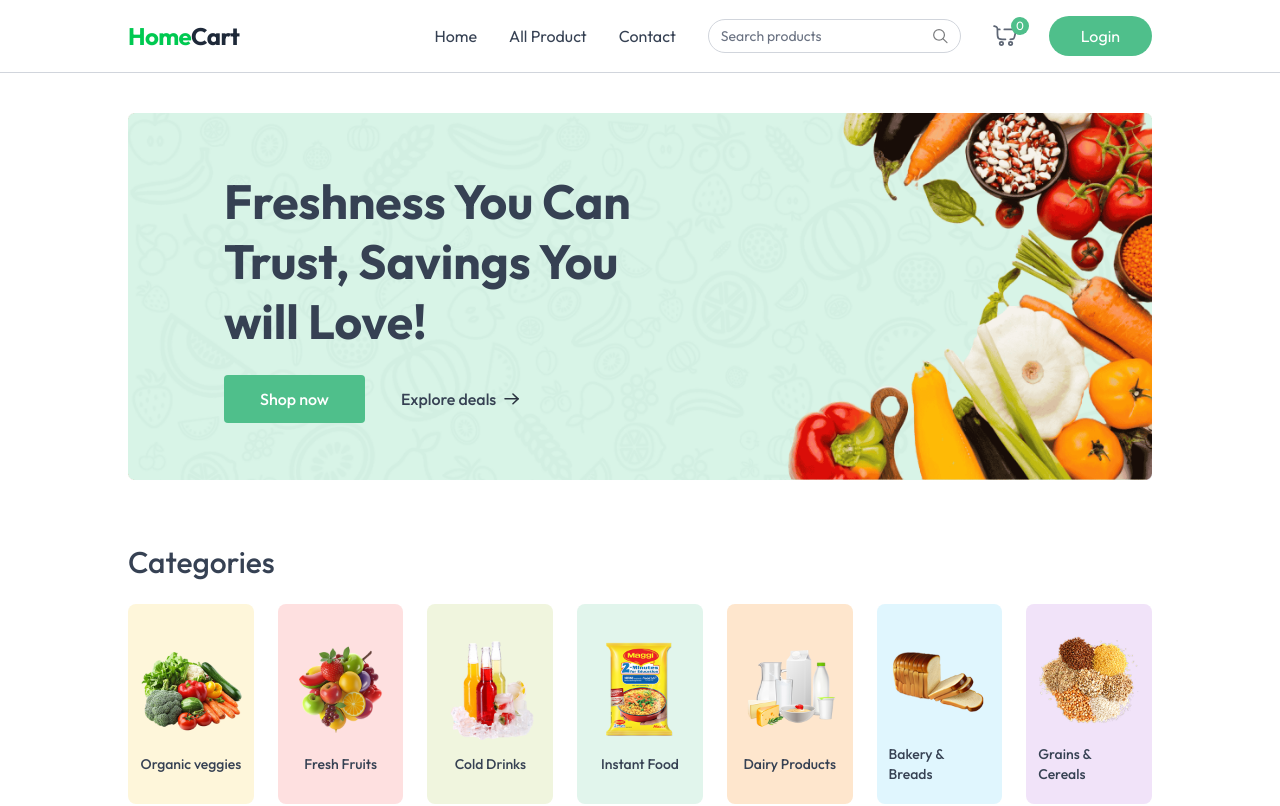
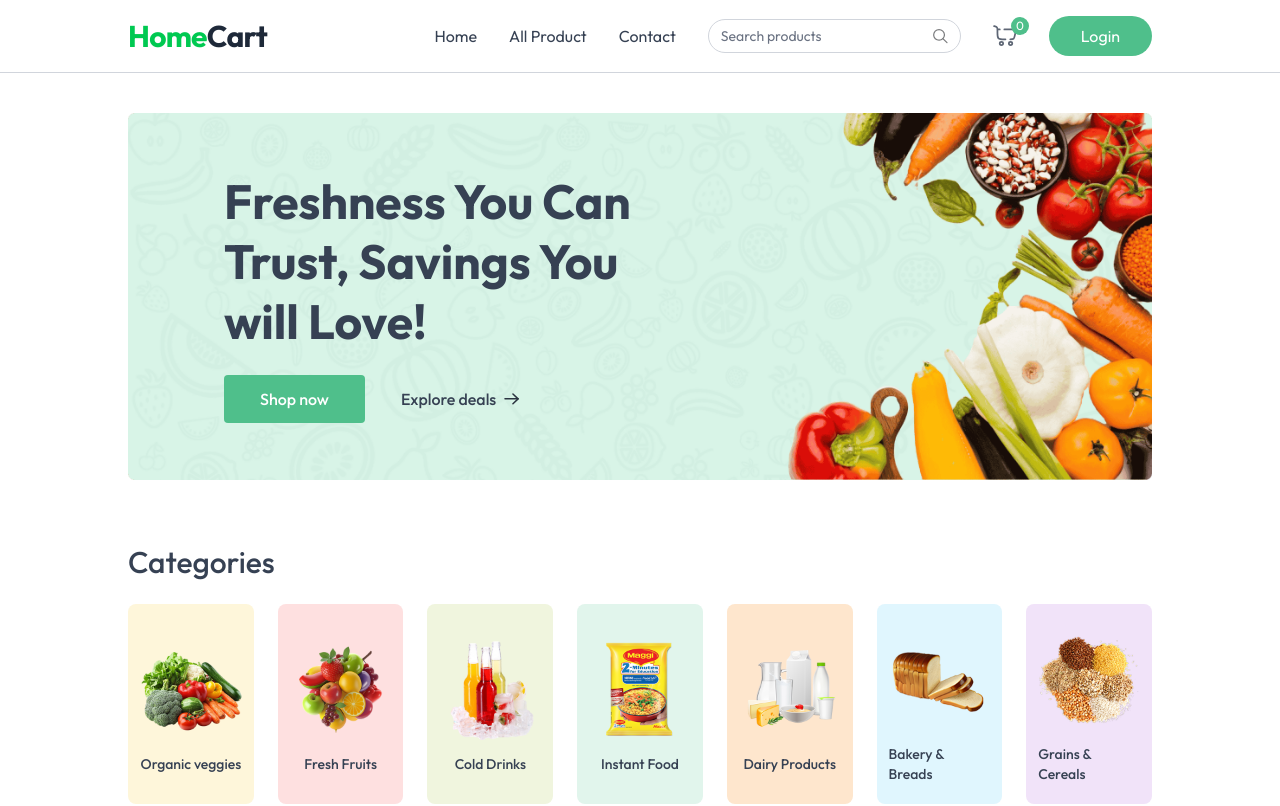
Before and after one commit to Rahulkr3201/Homecart, a React (Vite) app in the folder client/: page / in a window 1280 px wide. Shown: the top 806 px of the page. Built offline with nearby package versions, Linux system fonts and the light colour scheme; no server answers.

Commit message:
Update Navbar.jsx

```diff
--- a/client/src/components/Navbar.jsx
+++ b/client/src/components/Navbar.jsx
@@ -34,7 +34,7 @@ const Navbar = () => {
     <nav className="flex items-center justify-between px-6 md:px-16 lg:px-24 xl:px-32 py-4 border-b border-gray-300 bg-white relative transition-all">
 
 <NavLink to='/' onClick={() => setOpen(false)} className="flex items-center">
-  <span className="text-2xl font-bold tracking-tight">
+  <span className="text-3xl font-bold tracking-tight">
     <span className="text-green-500">Home</span>
     <span className="text-gray-800">Cart</span>
   </span>
```
